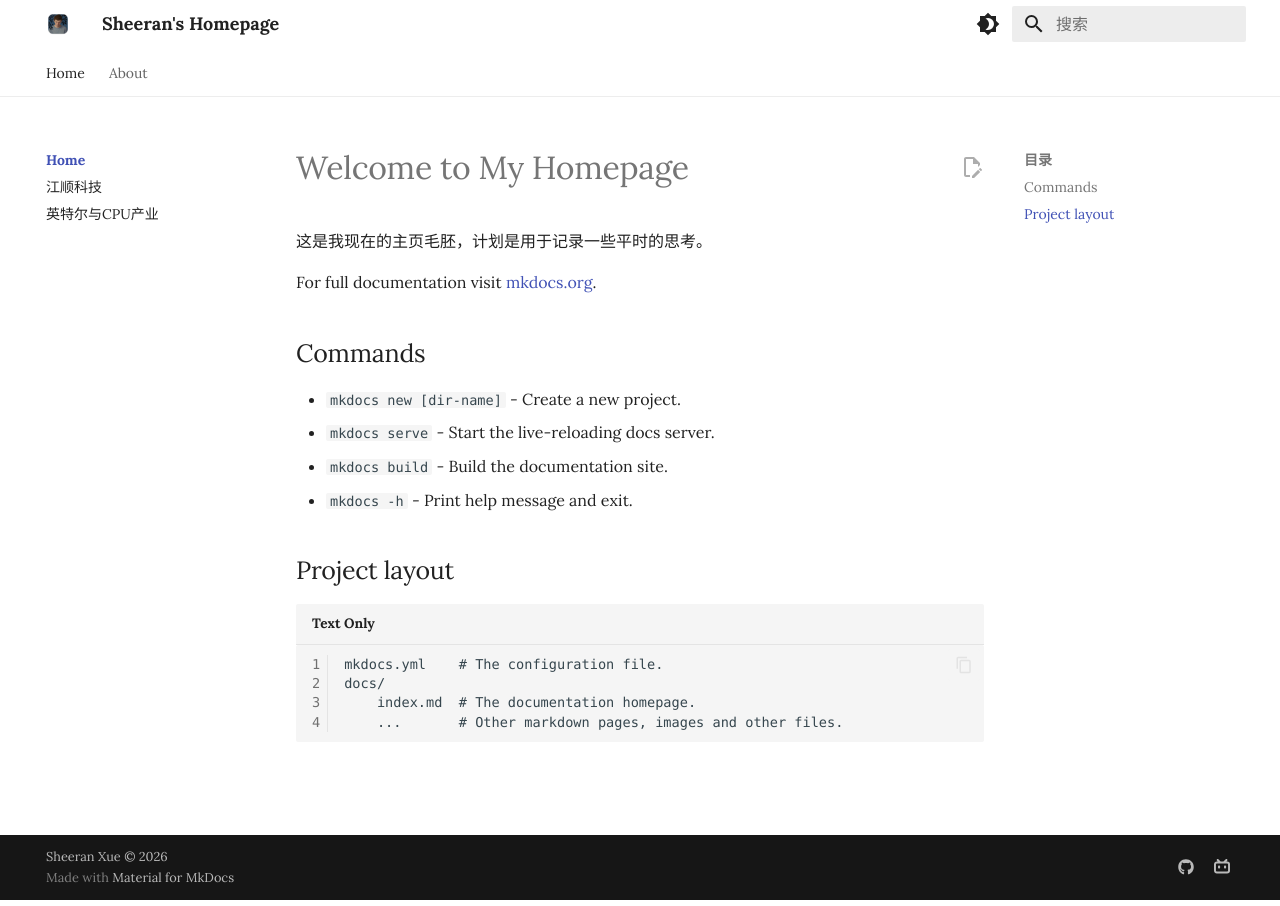
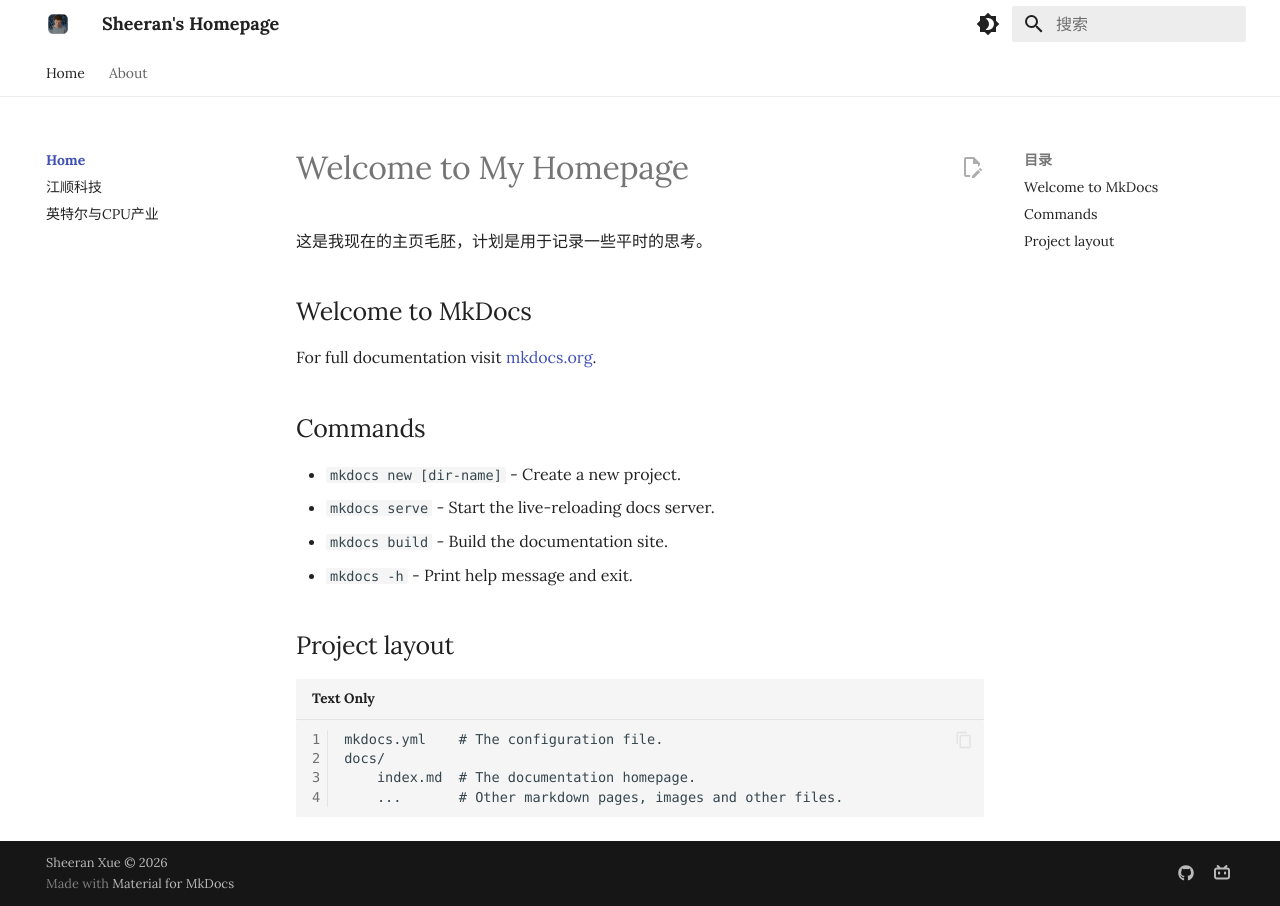
Before and after one commit to ApricityXUE/homepage, an MkDocs documentation site: the page built from docs/index.md, in a window 1280 px wide. Built offline with MkDocs 1.6.1 and Material for MkDocs 9.7.7, drawn with Linux system fonts in a browser that asks for light colours; nearby versions of some CDN libraries; some web fonts are replaced; library files that are not in the unit come from our copies.

Commit message:
Update index.md

```diff
--- a/docs/index.md
+++ b/docs/index.md
@@ -1,6 +1,8 @@
 # Welcome to My Homepage
 
 这是我现在的主页毛胚，计划是用于记录一些平时的思考。
+
+## Welcome to MkDocs
 
 For full documentation visit [mkdocs.org](https://www.mkdocs.org).
 
```
